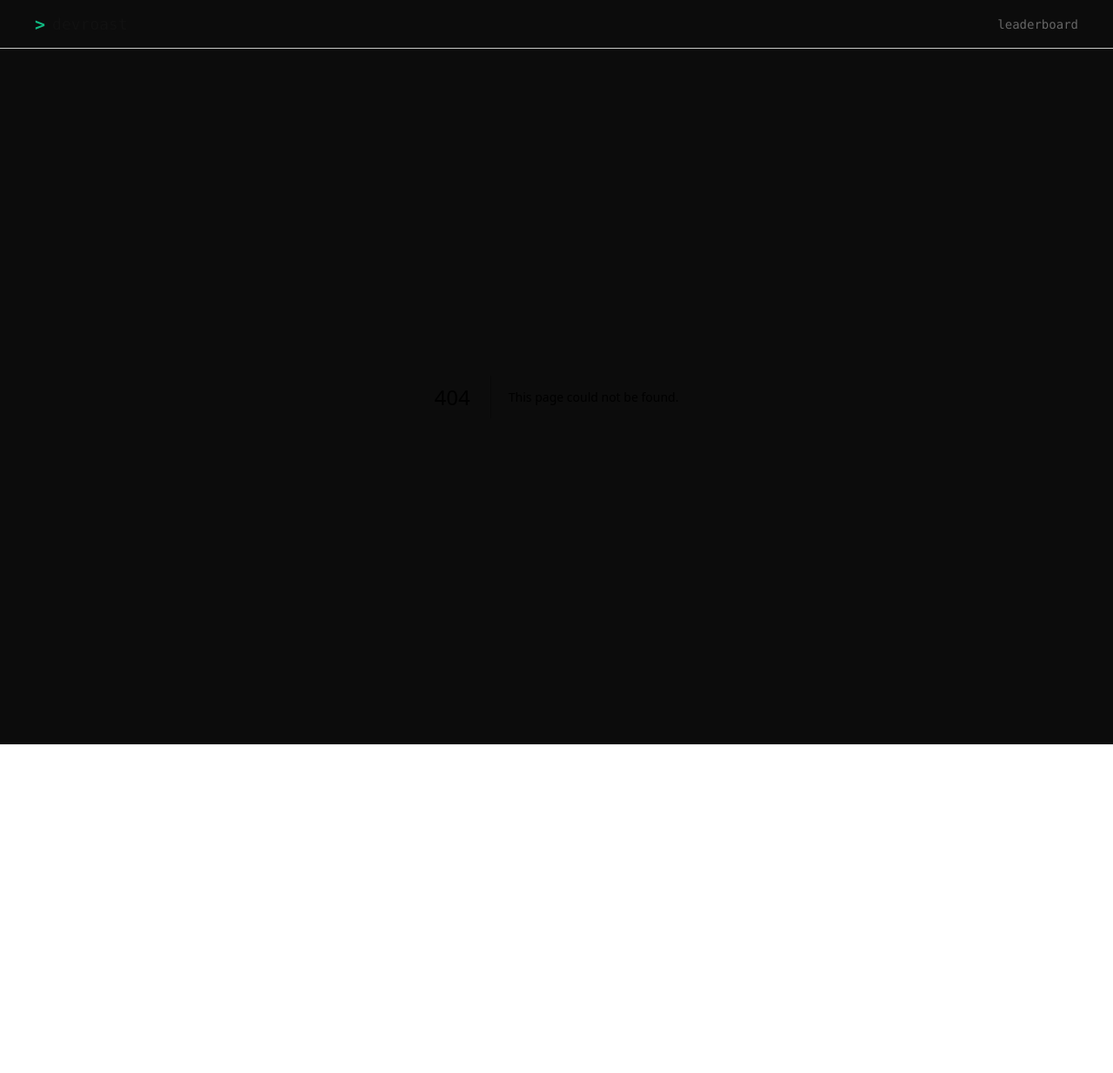
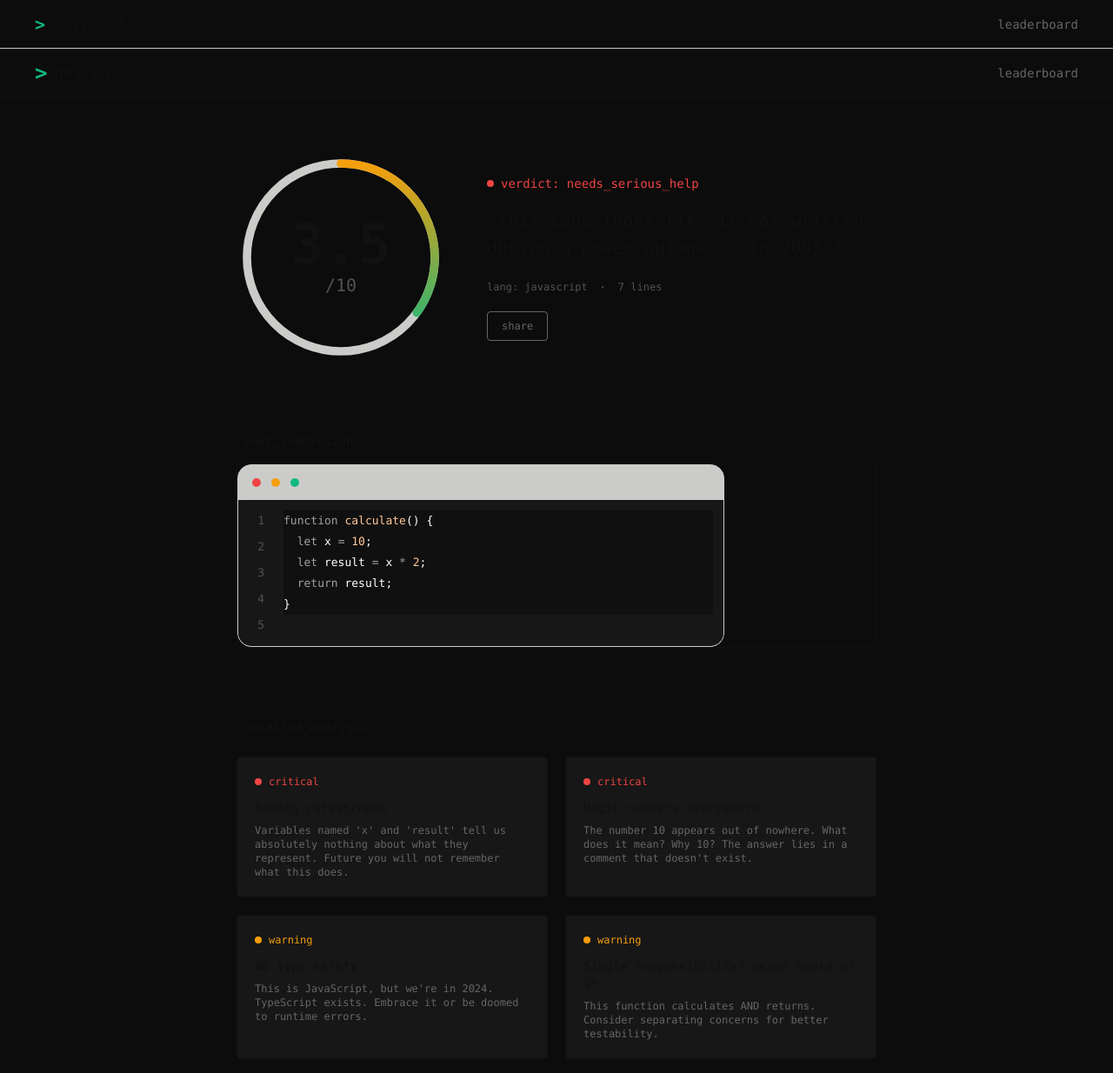
Before and after one commit to BrunoRaposoo/devroast, a Next.js app: page /roast/1 in a window 1280 px wide. Before the commit this address had no page. Shown: the top 1234 px of the page at 87% size. Before the commit the page ends 856 px from the top, so only its background shows below. Built offline with nearby package versions, Linux system fonts and the light colour scheme.

Commit message:
FEAT: add roast results page

```diff
--- /dev/null
+++ b/src/app/roast/[id]/page.tsx
@@ -0,0 +1,219 @@
+import Link from "next/link";
+import { CodeBlock } from "@/components/ui/code-block";
+import { ScoreRing } from "@/components/ui/score-ring";
+
+const STATIC_ROAST_DATA = {
+	id: "123e4567-e89b-12d3-a456-426614174000",
+	score: 3.5,
+	language: "javascript",
+	lines: 7,
+	roastMode: "sarcastic",
+	verdict: "needs_serious_help",
+	title:
+		"this code looks like it was written during a power outage... in 2005.",
+	code: `function calculate() {
+  let x = 10;
+  let result = x * 2;
+  return result;
+}`,
+	analysis: [
+		{
+			severity: "critical",
+			title: "Naming catastrophe",
+			description:
+				"Variables named 'x' and 'result' tell us absolutely nothing about what they represent. Future you will not remember what this does.",
+		},
+		{
+			severity: "critical",
+			title: "Magic numbers everywhere",
+			description:
+				"The number 10 appears out of nowhere. What does it mean? Why 10? The answer lies in a comment that doesn't exist.",
+		},
+		{
+			severity: "warning",
+			title: "No type safety",
+			description:
+				"This is JavaScript, but we're in 2024. TypeScript exists. Embrace it or be doomed to runtime errors.",
+		},
+		{
+			severity: "warning",
+			title: "Single responsibility? Never heard of it",
+			description:
+				"This function calculates AND returns. Consider separating concerns for better testability.",
+		},
+	],
+	suggestedFix: {
+		before: `function calculate() {
+  let x = 10;
+  let result = x * 2;
+  return result;
+}`,
+		after: `function calculateTax(subtotal: number, taxRate: number = 0.1): number {
+  if (subtotal <= 0) {
+    throw new Error("Subtotal must be positive");
+  }
+
+  const tax = subtotal * taxRate;
+  return subtotal + tax;
+}`,
+	},
+};
+
+export async function generateStaticParams() {
+	return [{ id: STATIC_ROAST_DATA.id }];
+}
+
+export async function generateMetadata() {
+	return {
+		title: `Roast Result: ${STATIC_ROAST_DATA.score}/10 | DevRoast`,
+		description: STATIC_ROAST_DATA.title,
+	};
+}
+
+export default function RoastResultPage() {
+	const data = STATIC_ROAST_DATA;
+
+	return (
+		<div className="min-h-screen bg-bg-page">
+			<nav className="flex h-14 items-center justify-between border-b border-border-primary px-10">
+				<Link href="/" className="flex items-center gap-2">
+					<span className="font-mono text-2xl font-bold text-accent-green">
+						&gt;
+					</span>
+					<span className="font-mono text-lg font-medium text-text-primary">
+						devroast
+					</span>
+				</Link>
+				<Link href="/leaderboard">
+					<span className="font-mono text-sm text-text-secondary">
+						leaderboard
+					</span>
+				</Link>
+			</nav>
+
+			<main className="mx-auto flex max-w-4xl flex-col gap-10 px-5 py-10 md:px-20 md:py-16">
+				<section className="flex items-center gap-12">
+					<ScoreRing value={data.score} size="lg" />
+
+					<div className="flex flex-1 flex-col gap-4">
+						<div className="flex items-center gap-2">
+							<span className="h-2 w-2 rounded-full bg-accent-red" />
+							<span className="font-mono text-sm font-medium text-accent-red">
+								verdict: {data.verdict}
+							</span>
+						</div>
+
+						<h1 className="font-mono text-xl font-normal leading-relaxed text-text-primary">
+							"{data.title}"
+						</h1>
+
+						<div className="flex items-center gap-4">
+							<span className="font-mono text-xs text-text-tertiary">
+								lang: {data.language}
+							</span>
+							<span className="text-text-tertiary">·</span>
+							<span className="font-mono text-xs text-text-tertiary">
+								{data.lines} lines
+							</span>
+						</div>
+
+						<div className="flex gap-3">
+							<button
+								type="button"
+								className="rounded border border-border-primary px-4 py-2 font-mono text-xs text-text-secondary transition-colors hover:bg-border"
+							>
+								share
+							</button>
+						</div>
+					</div>
+				</section>
+
+				<div className="h-px w-full bg-border-primary" />
+
+				<section className="flex flex-col gap-4">
+					<div className="flex items-center gap-2">
+						<span className="font-mono text-sm font-bold text-accent-green">
+							{/* // */}
+						</span>
+						<span className="font-mono text-sm font-bold text-text-primary">
+							your_submission
+						</span>
+					</div>
+
+					<div className="overflow-hidden rounded border border-border-primary bg-bg-input">
+						<CodeBlock code={data.code} language={data.language} />
+					</div>
+				</section>
+
+				<div className="h-px w-full bg-border-primary" />
+
+				<section className="flex flex-col gap-6">
+					<div className="flex items-center gap-2">
+						<span className="font-mono text-sm font-bold text-accent-green">
+							{/* // */}
+						</span>
+						<span className="font-mono text-sm font-bold text-text-primary">
+							detailed_analysis
+						</span>
+					</div>
+
+					<div className="grid grid-cols-1 gap-5 md:grid-cols-2">
+						{data.analysis.map((issue) => (
+							<div
+								key={issue.title}
+								className="rounded border border-border-primary bg-bg-surface p-5"
+							>
+								<div className="mb-3 flex items-center gap-2">
+									<span
+										className={`h-2 w-2 rounded-full ${
+											issue.severity === "critical"
+												? "bg-accent-red"
+												: "bg-accent-amber"
+										}`}
+									/>
+									<span
+										className={`font-mono text-xs font-medium ${
+											issue.severity === "critical"
+												? "text-accent-red"
+												: "text-accent-amber"
+										}`}
+									>
+										{issue.severity}
+									</span>
+								</div>
+								<h3 className="mb-2 font-mono text-sm font-medium text-text-primary">
+									{issue.title}
+								</h3>
+								<p className="font-mono text-xs text-text-secondary">
+									{issue.description}
+								</p>
+							</div>
+						))}
+					</div>
+				</section>
+
+				<div className="h-px w-full bg-border-primary" />
+
+				<section className="flex flex-col gap-6">
+					<div className="flex items-center gap-2">
+						<span className="font-mono text-sm font-bold text-accent-green">
+							{/* // */}
+						</span>
+						<span className="font-mono text-sm font-bold text-text-primary">
+							suggested_fix
+						</span>
+					</div>
+
+					<div className="overflow-hidden rounded border border-border-primary bg-bg-input">
+						<div className="flex h-10 items-center border-b border-border-primary px-4">
+							<span className="font-mono text-xs font-medium text-text-secondary">
+								your_code.ts → improved_code.ts
+							</span>
+						</div>
+						<CodeBlock code={data.suggestedFix.after} language="typescript" />
+					</div>
+				</section>
+			</main>
+		</div>
+	);
+}
```
